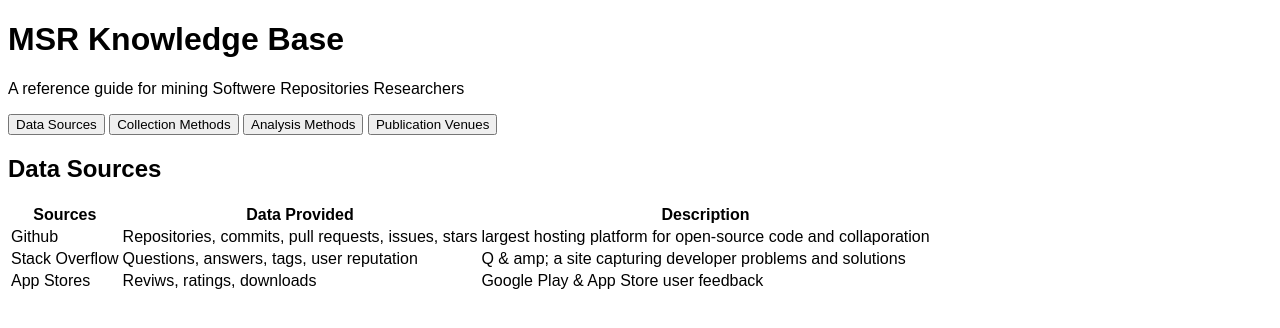
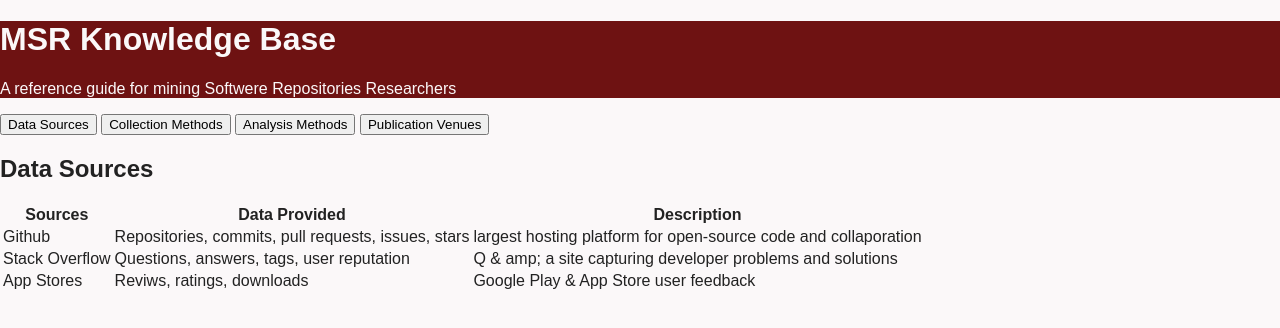
Before and after one commit to Mery-trent/msr-knowledge-base, a plain HTML site: page src/index.html in a window 1280 px wide. Drawn offline with Linux system fonts and the light colour scheme.

Commit message:
add styles to headers

```diff
--- a/src/styles/main.css
+++ b/src/styles/main.css
@@ -1,3 +1,14 @@
 body{
     font-family:Arial, Helvetica, sans-serif;
+    margin: 0;
+    color: #222;
+    background-color: rgb(251, 248, 249);
 }
+header {
+    background: rgb(110, 18, 18);
+    color:rgb(251, 248, 249);
+    padding: 1.5rem 2 rem;
+}
+header h1{
+    margin: 0 0 .25 rem;
+}
```
